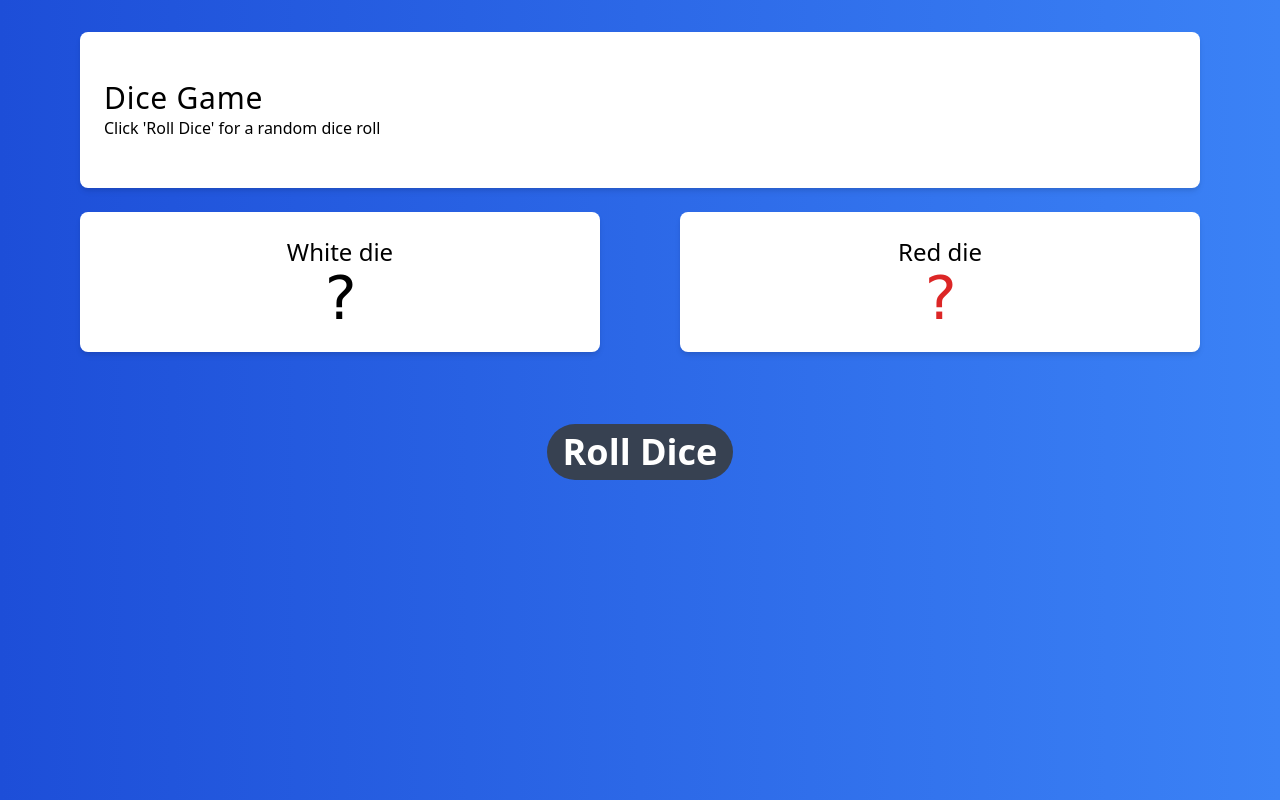
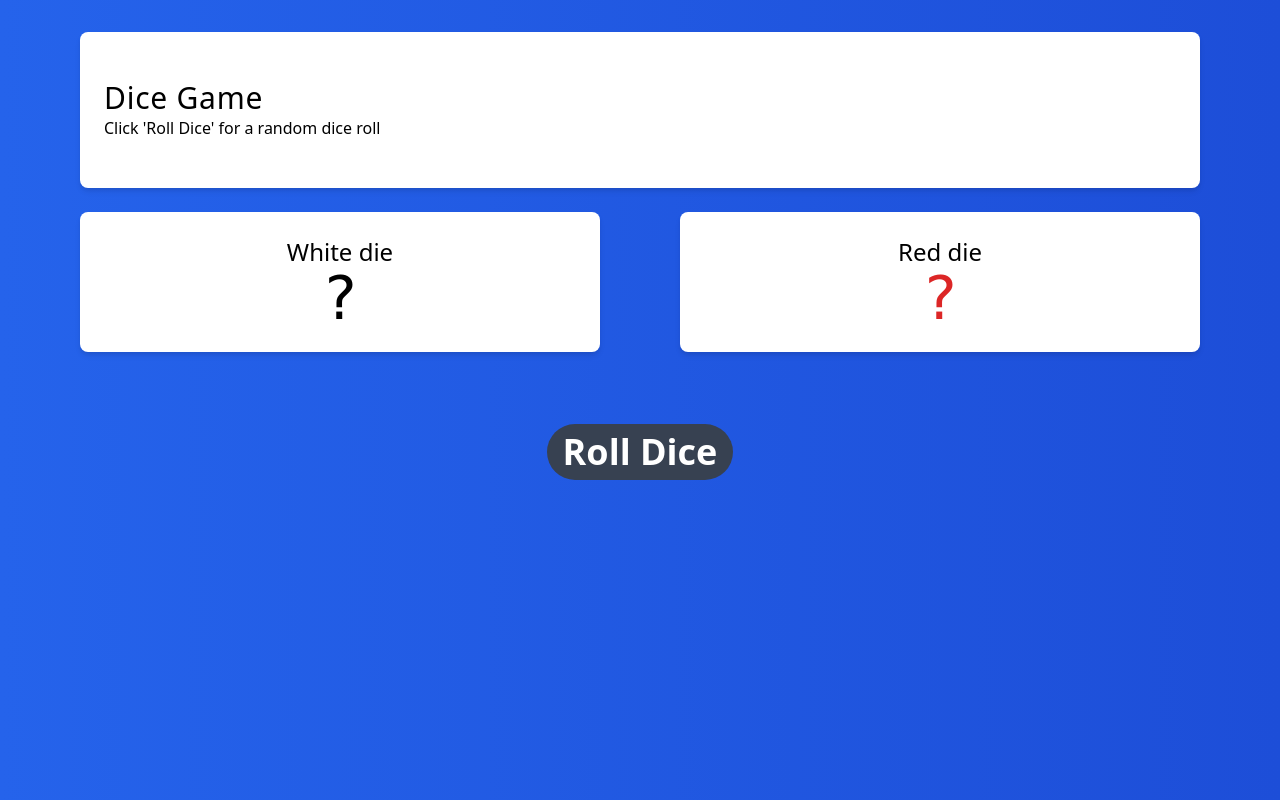
Before and after one commit to zpeters/dice, a Vue app: page / in a window 1280 px wide. Built offline with nearby package versions, Linux system fonts and the light colour scheme.

Commit message:
updated randomness

```diff
--- a/src/App.vue
+++ b/src/App.vue
@@ -1,5 +1,5 @@
 <template>
-  <div class="h-screen pt-8 bg-gradient-to-r from-blue-700 to-blue-500">
+  <div class="h-screen pt-8 bg-gradient-to-r from-blue-600 to-blue-700">
   <div class="w-auto px-6 py-12 mx-20 bg-white rounded-lg shadow-md">
     <h1 class="font-sans text-3xl font-hairline tracking-wide">Dice Game</h1>
     <h2 class="font-sans font-thin">
@@ -31,8 +31,8 @@ export default {
     return {
       isRolling: false,
       // whiteDice has the 'fake' sides (two five's)
-      whiteDice: [ '⚀','⚄', '⚂', '⚃', '⚄', '⚅' ],
-      redDice: [ '⚀','⚁', '⚂', '⚃', '⚄', '⚅' ],
+      whiteDice:  [ '⚀', '⚄', '⚄', '⚄', '⚄', '⚅' ],
+      redDice:    [ '⚀', '⚁', '⚂', '⚃', '⚄', '⚅' ],
       whiteDie: '?',
       redDie: '?'
     }
```
